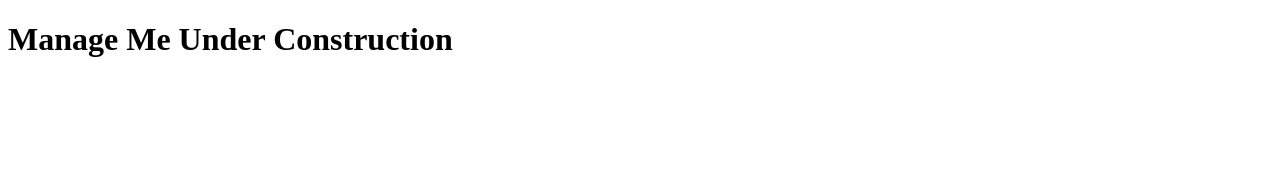
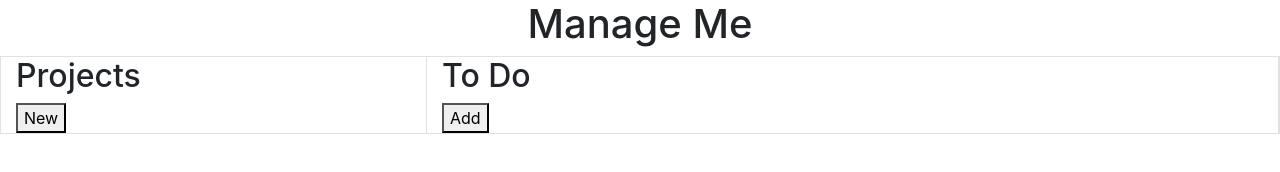
Before and after one commit to AdnanGondal/manageMe, a website: page dist/index.html in a window 1280 px wide. Drawn offline with nearby package versions, Linux system fonts and the light colour scheme.

Commit message:
UI started

```diff
--- a/dist/index.html
+++ b/dist/index.html
@@ -8,18 +8,32 @@
   <meta name="viewport" content="width=device-width, initial-scale=1, shrink-to-fit=no">
 
   <!-- Bootstrap CSS -->
-  <!-- <link rel="stylesheet" href="https://stackpath.bootstrapcdn.com/bootstrap/4.1.3/css/bootstrap.min.css" integrity="sha384-MCw98/SFnGE8fJT3GXwEOngsV7Zt27NXFoaoApmYm81iuXoPkFOJwJ8ERdknLPMO" crossorigin="anonymous">
+  <link rel="stylesheet" href="https://stackpath.bootstrapcdn.com/bootstrap/4.1.3/css/bootstrap.min.css" integrity="sha384-MCw98/SFnGE8fJT3GXwEOngsV7Zt27NXFoaoApmYm81iuXoPkFOJwJ8ERdknLPMO" crossorigin="anonymous">
+  <!--
 
   <link rel="stylesheet" href="https://use.fontawesome.com/releases/v5.8.1/css/all.css" integrity="sha384-50oBUHEmvpQ+1lW4y57PTFmhCaXp0ML5d60M1M7uH2+nqUivzIebhndOJK28anvf" crossorigin="anonymous">
   FontAwesome is above.
   <script src="https://ajax.googleapis.com/ajax/libs/jquery/3.5.1/jquery.min.js"></script>
   jQuery is above.
   ^ Optionals-->
-  <!-- <link rel="stylesheet" href="styles/style.css" > -->
+  <link rel="stylesheet" href="styles/style.css" >
 
 </head>
 <body>
-  <h1>Manage Me Under Construction</h1>
+    <div id = "contet" class="container-fluid">
+        <h1 class = "text-center">Manage Me</h1>
+        <div class = "row border">
+            <div id = "Projects-div" class = 'col-md-4 border-right'>
+                <h2> Projects</h2>
+
+                <button> New </button>
+            </div>
+            <div id= "toDoDiv" class = "col-md-8 border-right">
+                <h2> To Do</h2>
+                <button> Add </button>
+            </div>
+        </div>
+    </div>
 
   <!-- jQuery first, then Popper.js, then Bootstrap JS -->
    <!--
```
Also changed, not shown: dist/styles/style.css (added).
